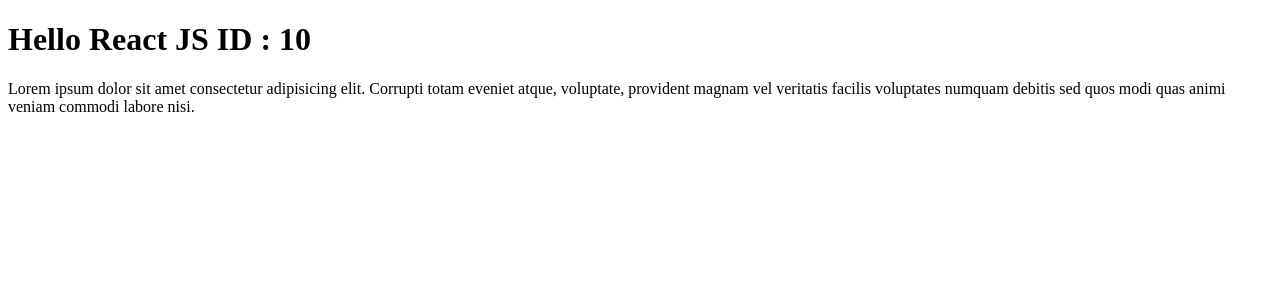
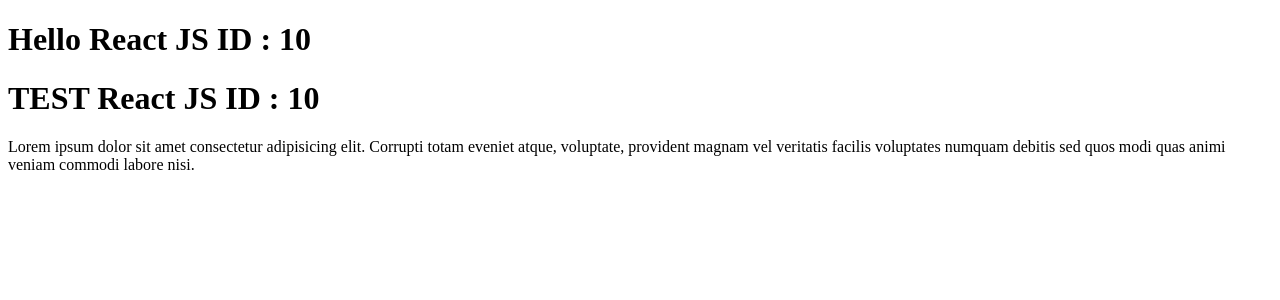
Before and after one commit to NikitOS-1/shop-project, a React (Create React App) app: page / in a window 1280 px wide. Shown: the top 300 px of the page. Built offline with nearby package versions, Linux system fonts and the light colour scheme.

Commit message:
default text

```diff
--- a/src/index.tsx
+++ b/src/index.tsx
@@ -7,7 +7,7 @@
   id?: number | string;
 };
 
-const Title = ({ title, text, id }: TitleProps) => {
+const Title = ({ title, text = "TEST", id }: TitleProps) => {
   return (
     <>
       <h1>
@@ -33,6 +33,7 @@
   return (
     <>
       <Title text="Hello" title=" React JS " id={`  ID : ${10}`} />
+      <Title title=" React JS " id={`  ID : ${10}`} />
       <Content />
     </>
   );
```
